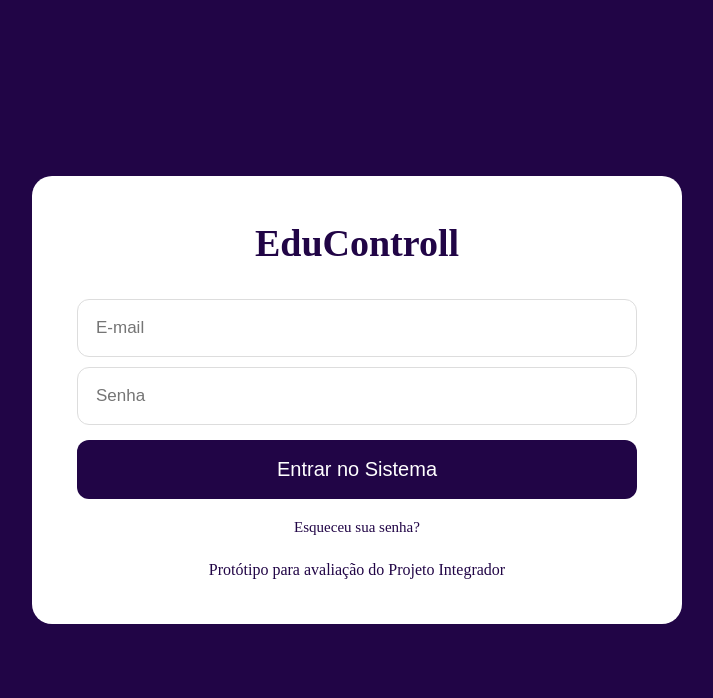
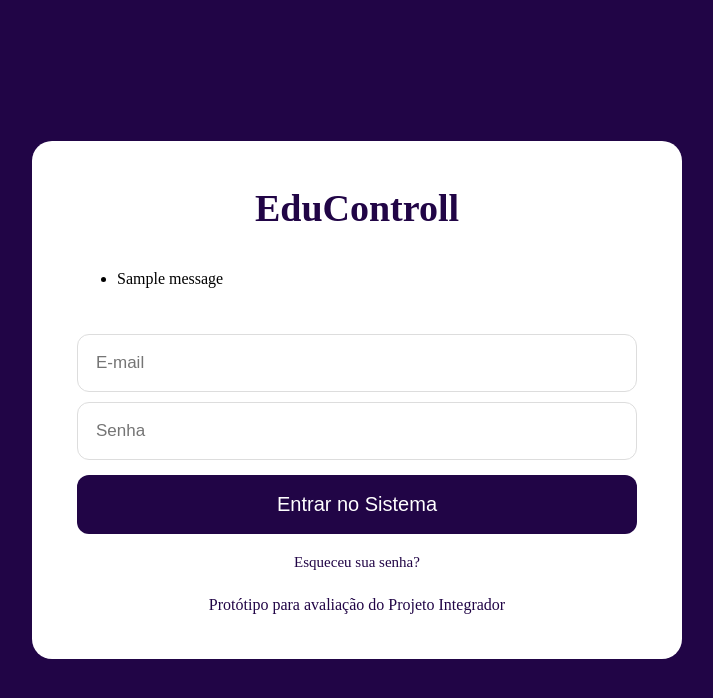
Before and after one commit to Grupo12-GustavoCayqueFelipe/Trabalho-Fabiano, a Django app: page / in a window 1280 px wide. Shown: the top 698 px of the page, without its empty margins (283-996 px from the left). Run offline with Django 5.2, Linux system fonts and the light colour scheme; tables that the repository leaves empty hold one stand-in row (values such as "Sample post"); one stand-in notice (Sample message) is shown.

Commit message:
fix: corrigido para ser capaz de mostrar a mesagem generica se colocou credencial errada

```diff
--- a/Templates/usuarios/index.html
+++ b/Templates/usuarios/index.html
@@ -12,6 +12,14 @@
         <div class="logo">
             <h2>EduControll</h2>
         </div>
+        <!-- Faz aparecer a mensagem de erro de login -->
+        {% if messages %}
+            <ul class="messages">
+                {% for message in messages %}
+            <li class="{{ message.tags }}">{{ message }}</li>
+                {% endfor %}
+            </ul>
+        {% endif %}
         <form action="" method="POST">
             {% csrf_token %}
             <input type="email" name="email" placeholder="E-mail" required>
--- a/apps/usuarios/views.py
+++ b/apps/usuarios/views.py
@@ -1,4 +1,4 @@
-from django.core.checks import messages
+from django.contrib import messages
 from django.shortcuts import redirect, render
 from django.contrib.auth import authenticate, login, logout
 from django.contrib.auth.decorators import login_required
@@ -24,7 +24,7 @@ def login_view(request):
       return redirect('dashboard')
     else:
       # Mensagem de erro genérico
-      messages.error(request, 'E-mail ou senha inválidos.')
+      messages.error(request, 'Email ou senha inválidos.')
 
   # Se acessou o site sem estar logado, renderiza a página de login
   return render(request, 'usuarios/index.html')
```
